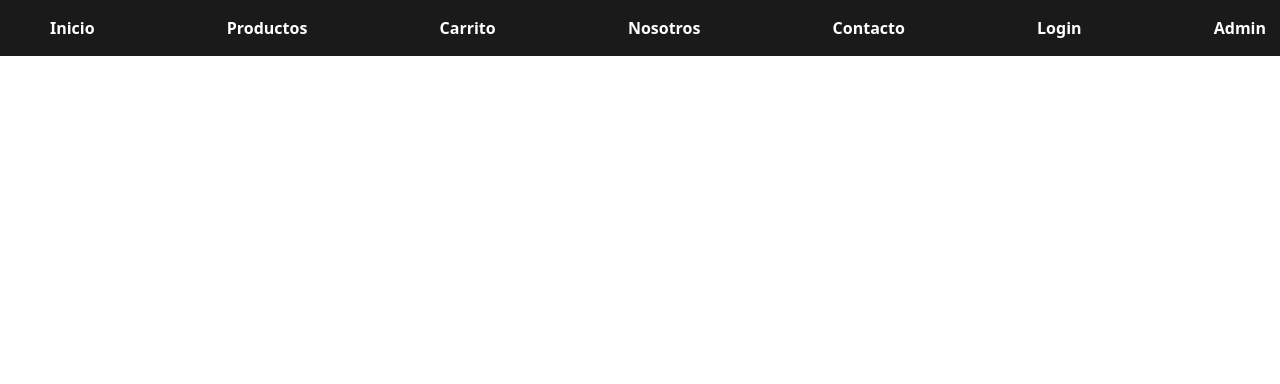
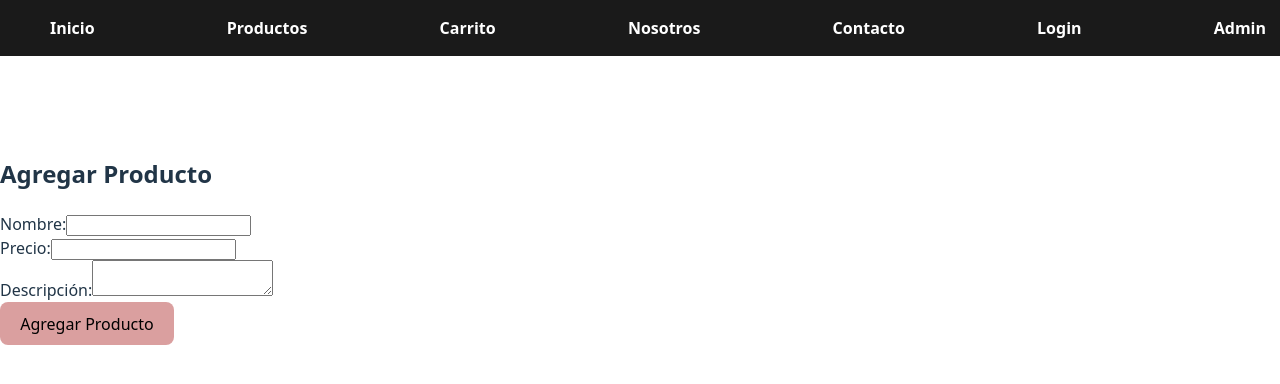
Before and after one commit to Ariel3748/react, a React (Vite) app in the folder preEntrega/: page /admin/agregarProducto in a window 1280 px wide. Shown: the top 384 px of the page. Built offline with nearby package versions, Linux system fonts and the light colour scheme.

Commit message:
Agrego funcionalidad de agregar producto-mAgregue la funcionalidad de agregar un nuevo producto a MockApi, una nueva ruta con un formulario con sus respectivas validaciones

```diff
--- /dev/null
+++ b/preEntrega/src/assets/request.js
@@ -0,0 +1,27 @@
+export const agregarProducto = (producto) => {
+    return(
+  new Promise(async (res, rej) => {
+    try {
+      const respuesta = await fetch(
+        "https://681c26606ae7c794cf70ceb6.mockapi.io/articles",
+        {
+          method: "POST",
+          headers: {
+            "Content-Type": "application/json",
+          },
+          body: JSON.stringify(producto),
+        }
+      );
+
+      if (!respuesta.ok) {
+        throw new Error("Error al agregar el producto.");
+      }
+      const data = await respuesta.json();
+      console.log("Producto agregado:", data);
+      res(data)
+    } catch (error) {
+      console.error(error.message);
+      rej(error)
+    }
+  }));
+};
--- a/preEntrega/src/components/App.jsx
+++ b/preEntrega/src/components/App.jsx
@@ -13,6 +13,7 @@ import About from './About'
 import Login from './Login'
 import Admin from './Admin'
 import { useAuthContext } from '../context/AuthContext'
+import FormularioProducto from './FormularioProducto'
 
 function App() {
 
@@ -33,6 +34,7 @@ function App() {
           <Route path="/productos/:id" element={<CardProducto/>} />
           <Route path='/login' element={<Login />}/>
           <Route path='/admin' element={<Admin/>}/>
+          <Route path ='/admin/agregarProducto' element={<FormularioProducto/>}/>
         </Routes>
       </div>
     </Router>
--- /dev/null
+++ b/preEntrega/src/components/FormularioProducto.jsx
@@ -0,0 +1,78 @@
+import React, { useState } from "react";
+import { agregarProducto } from "../assets/request";
+
+function FormularioProducto({}) {
+  const [producto, setProducto] = useState({
+    name: "",
+    price: "",
+    description: "",
+  });
+
+  const handleChange = (e) => {
+    const { name, value } = e.target;
+    setProducto({ ...producto, [name]: value });
+  };
+
+  const validarFormulario = () => {
+    const nuevosErrores = {};
+    if (!producto.name.trim()) {
+      return "El nombre es obligatorio.";
+    }
+    if (!producto.price || producto.precio <= 0) {
+      return "El precio debe ser mayor a 0";
+    }
+    if (!producto.description.trim() || producto.description.length < 10) {
+      return "La descripción debe tener al menos 10 caracteres.";
+    }
+    return null;
+  };
+
+  const handleSubmit = (e) => {
+    e.preventDefault();
+
+    const error = validarFormulario();
+
+    if (error) {
+      alert(error); // Acá salta el mensaje
+    } else {
+      agregarProducto(producto)
+        .then((data) => setProducto({ name: "", price: "", description: "" }, alert("El producto se agrego correctamente")))
+        .catch((error) => alert(validarForm));
+    }
+  };
+
+  return (
+    <form onSubmit={handleSubmit}>
+      <h2>Agregar Producto</h2>
+      <div>
+        <label>Nombre:</label>
+        <input
+          type="text"
+          name="name"
+          value={producto.name}
+          onChange={handleChange}
+        />
+      </div>
+      <div>
+        <label>Precio:</label>
+        <input
+          type="number"
+          name="price"
+          value={producto.price}
+          onChange={handleChange}
+        />
+      </div>
+      <div>
+        <label>Descripción:</label>
+        <textarea
+          name="description"
+          value={producto.description}
+          onChange={handleChange}
+        />
+      </div>
+      <button type="submit">Agregar Producto</button>
+    </form>
+  );
+}
+
+export default FormularioProducto;
```
